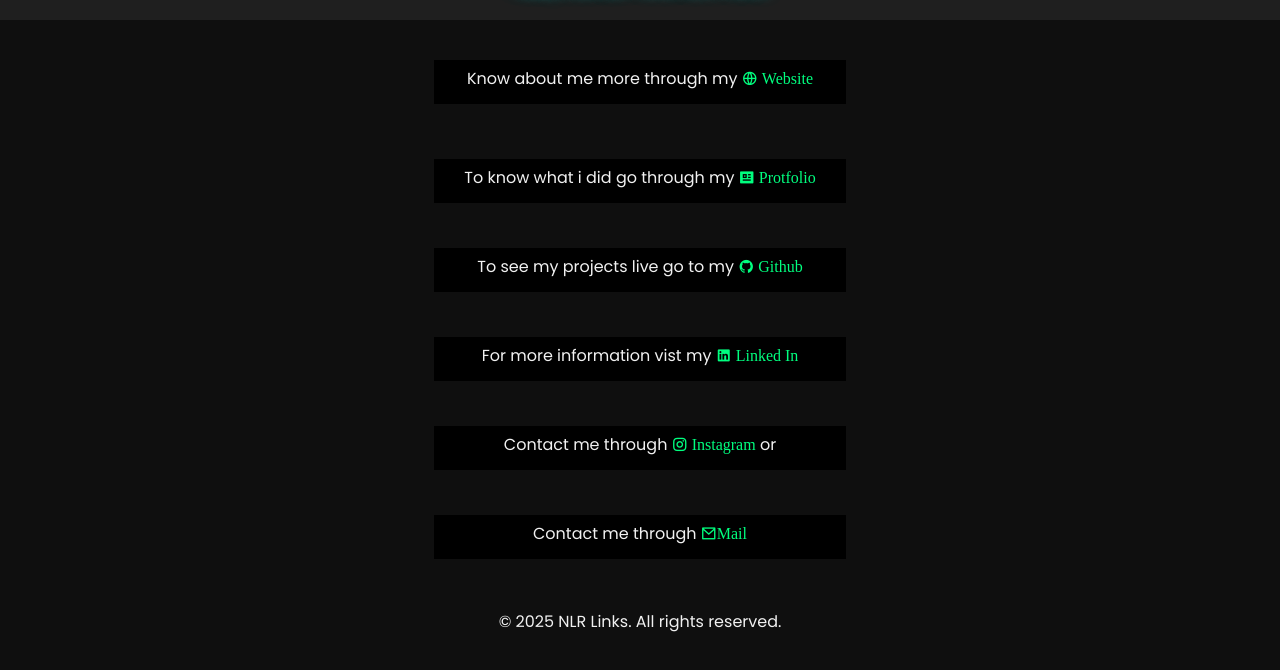
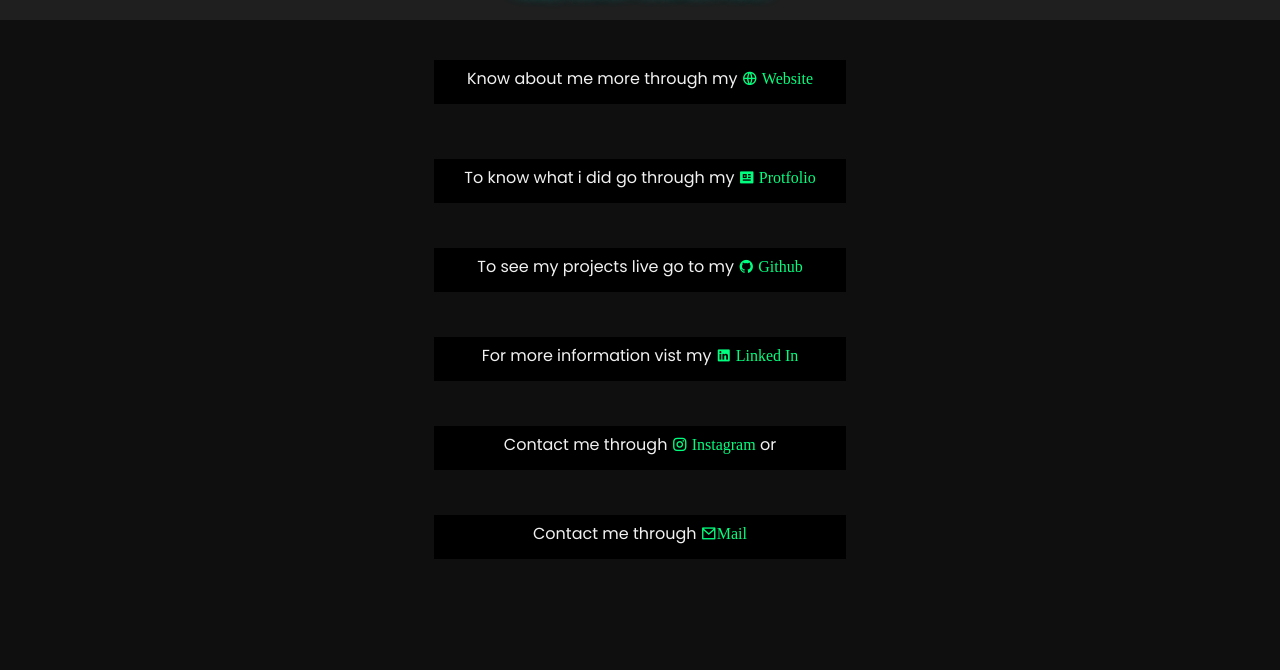
Before and after one commit to NLR-2007/nlrofficiallinks, a plain HTML site: page index.html in a window 1280 px wide. Shown: the part 92-762 px from the top of the page. Drawn offline with nearby package versions, Linux system fonts and the light colour scheme.

Commit message:
Update index.html

```diff
--- a/index.html
+++ b/index.html
@@ -43,8 +43,6 @@
 </div><br>
 </div><!---Links div-->
 </div><!---main div-->
-<div id="fotter">
-    <p>© 2025 NLR Links. All rights reserved.</p>
-</div>
+
     </body>
 </html>
```
